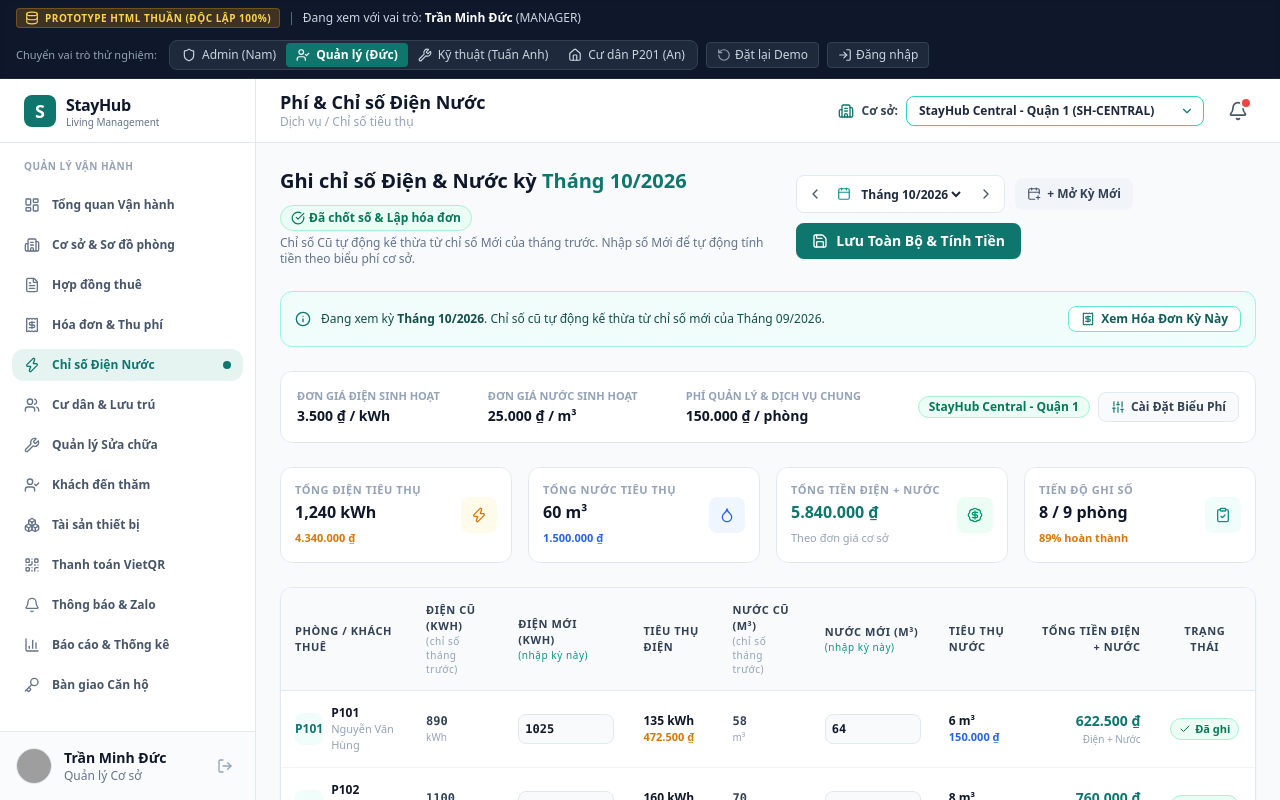
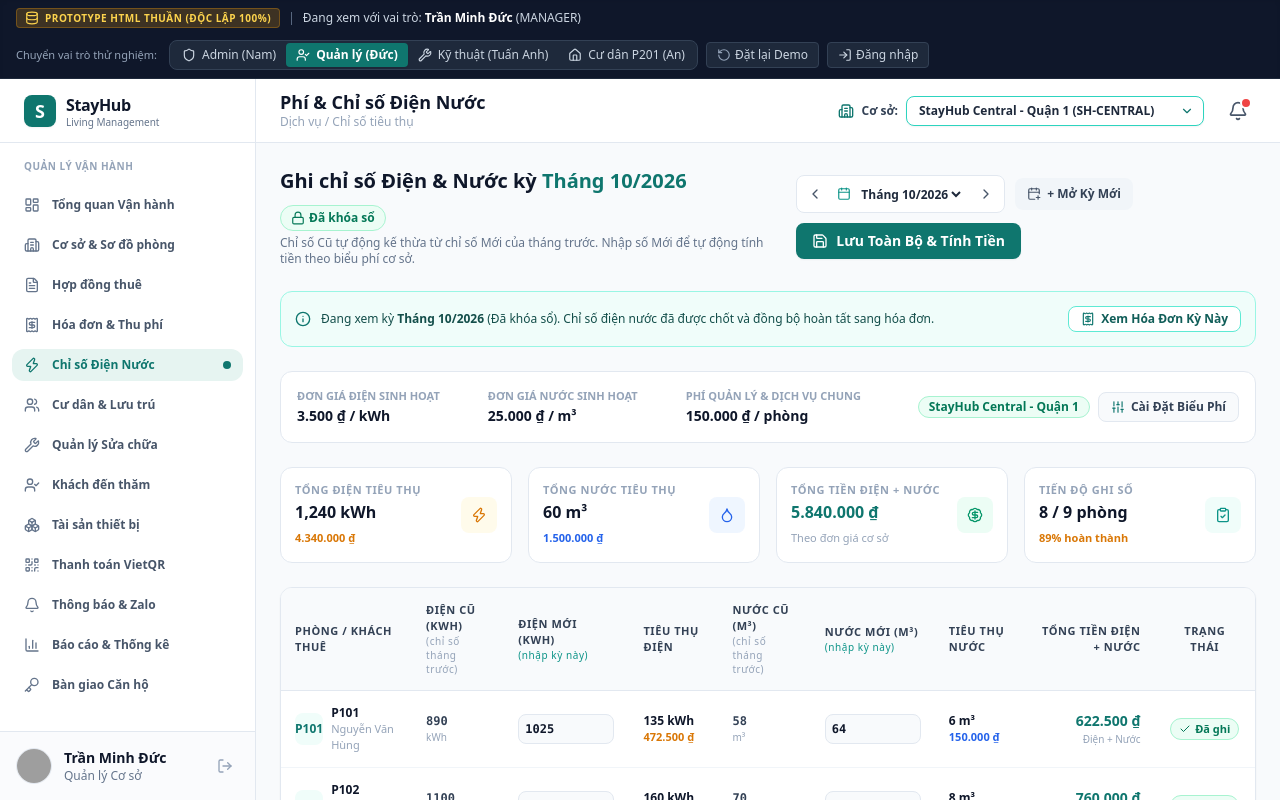
Before and after one commit to hopzxje/prototype, a plain HTML site: page pages/operations/utilities.html in a window 1280 px wide. Drawn offline with nearby package versions, Linux system fonts and the light colour scheme; grey boxes are pictures that could not be loaded.

Commit message:
feat(utilities): mark all past billing cycles as LOCKED (Đã khóa sổ)

```diff
--- a/js/data.js
+++ b/js/data.js
@@ -918,7 +918,7 @@ const INITIAL_UTILITIES = {
     }
   },
   '10/2026': {
-    status: 'RECORDED',
+    status: 'LOCKED',
     updatedAt: '2026-10-02 08:30',
     readings: {
       'rm-101': { eOld: 890, eNew: 1025, wOld: 58, wNew: 64 },  // Tiêu thụ: 135 kWh, 6 m³
@@ -1205,6 +1205,16 @@ const DataStore = {
           changed = true;
         }
       });
+      // Ensure all past cycles (prior to active month 11/2026) are strictly marked LOCKED
+      Object.keys(parsed).forEach(k => {
+        const [m, y] = k.split('/').map(Number);
+        if ((y < 2026) || (y === 2026 && m < 11)) {
+          if (parsed[k].status !== 'LOCKED') {
+            parsed[k].status = 'LOCKED';
+            changed = true;
+          }
+        }
+      });
       if (changed) {
         localStorage.setItem(STORAGE_KEYS.UTILITIES, JSON.stringify(parsed));
       }
@@ -1228,6 +1238,10 @@ const DataStore = {
   getUtilityCycle(cycle) {
     const all = this.getUtilitiesData();
     if (all[cycle]) {
+      const [mc, yc] = cycle.split('/').map(Number);
+      if ((yc < 2026) || (yc === 2026 && mc < 11)) {
+        all[cycle].status = 'LOCKED';
+      }
       return all[cycle];
     }
 
@@ -1253,8 +1267,11 @@ const DataStore = {
       });
     }
 
+    const [targetM, targetY] = cycle.split('/').map(Number);
+    const isPast = (targetY < 2026) || (targetY === 2026 && targetM < 11);
+
     all[cycle] = {
-      status: 'IN_PROGRESS',
+      status: isPast ? 'LOCKED' : 'IN_PROGRESS',
       updatedAt: '',
       readings: newReadings
     };
--- a/pages/operations/utilities.html
+++ b/pages/operations/utilities.html
@@ -366,12 +366,16 @@
 
       // Badge & notice update
       const cycleData = DataStore.getUtilityCycle(currentCycle);
+      const [curM, curY] = currentCycle.split('/').map(Number);
+      const isPast = (curY < 2026) || (curY === 2026 && curM < 11);
+      const isLocked = cycleData.status === 'LOCKED' || isPast;
+
       const badgeEl = document.getElementById('current-cycle-badge');
       const noticeBanner = document.getElementById('cycle-notice-banner');
       const noticeText = document.getElementById('cycle-notice-text');
 
       if (badgeEl) {
-        if (cycleData.status === 'LOCKED') {
+        if (isLocked) {
           badgeEl.className = 'badge badge-success text-xs font-semibold';
           badgeEl.innerHTML = `<i data-lucide="lock" class="w-3.5 h-3.5"></i> <span>Đã khóa sổ</span>`;
         } else if (cycleData.status === 'RECORDED') {
@@ -384,16 +388,15 @@
       }
 
       if (noticeText) {
-        const [curM, curY] = currentCycle.split('/').map(Number);
         let prevM = curM - 1;
         let prevY = curY;
         if (prevM === 0) { prevM = 12; prevY--; }
         const prevCycleKey = `${String(prevM).padStart(2, '0')}/${prevY}`;
 
-        if (currentCycle === '11/2026') {
-          noticeText.innerHTML = `Đang xem kỳ <strong>Tháng 11/2026</strong> (Kỳ tiếp theo). Chỉ số Điện cũ & Nước cũ đã <strong>tự động kết chuyển 100%</strong> từ chỉ số Mới của Tháng 10/2026. Bạn có thể nhập chỉ số mới và bấm "Lưu Toàn Bộ & Tính Tiền"!`;
-        } else if (currentCycle === '10/2026') {
-          noticeText.innerHTML = `Đang xem kỳ <strong>Tháng 10/2026</strong>. Chỉ số cũ tự động kế thừa từ chỉ số mới của Tháng 09/2026.`;
+        if (isLocked) {
+          noticeText.innerHTML = `Đang xem kỳ <strong>Tháng ${currentCycle}</strong> (Đã khóa sổ). Chỉ số điện nước đã được chốt và đồng bộ hoàn tất sang hóa đơn.`;
+        } else if (currentCycle === '11/2026') {
+          noticeText.innerHTML = `Đang xem kỳ <strong>Tháng 11/2026</strong>. Chỉ số Điện cũ & Nước cũ đã <strong>tự động kết chuyển 100%</strong> từ chỉ số Mới của Tháng 10/2026. Bạn có thể nhập chỉ số mới và bấm "Lưu Toàn Bộ & Tính Tiền"!`;
         } else {
           noticeText.innerHTML = `Đang xem kỳ <strong>Tháng ${currentCycle}</strong>. Chỉ số cũ tự động kết chuyển từ chỉ số mới của kỳ liền kề (${prevCycleKey}).`;
         }
```
